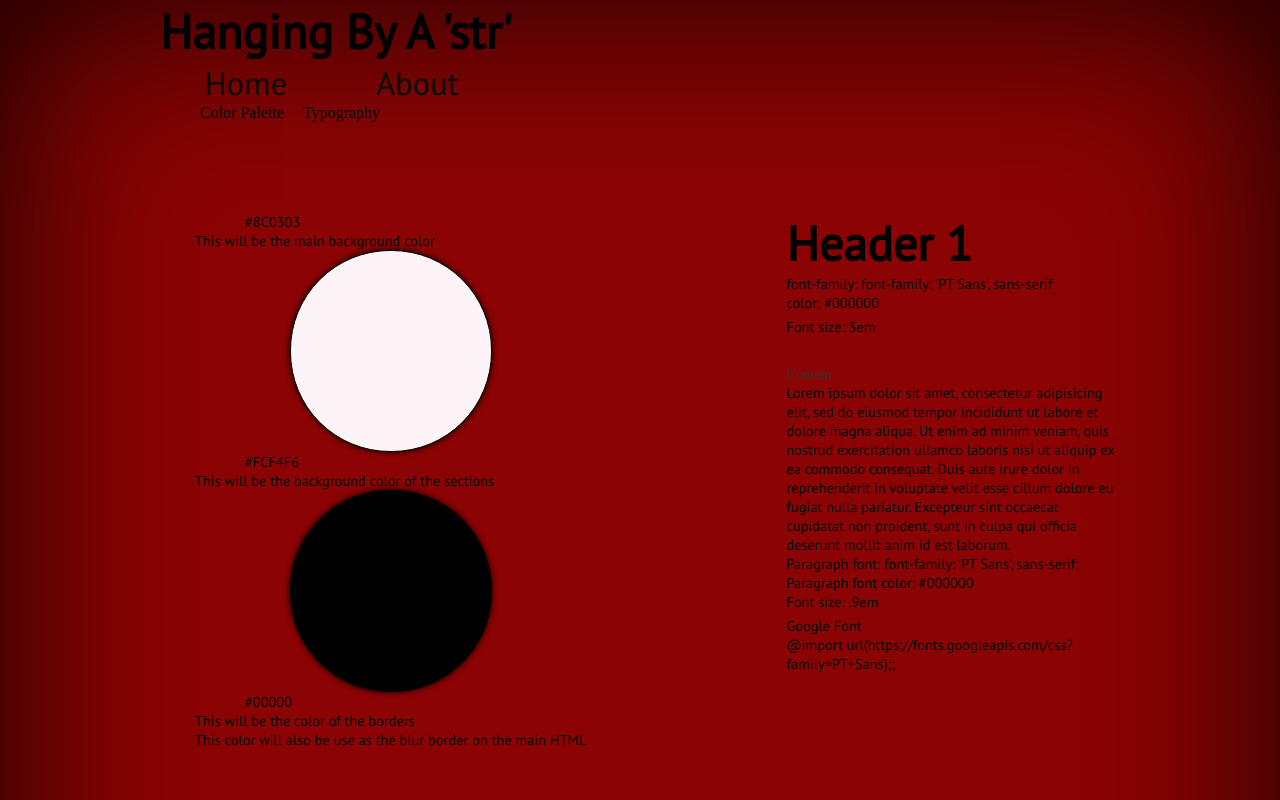
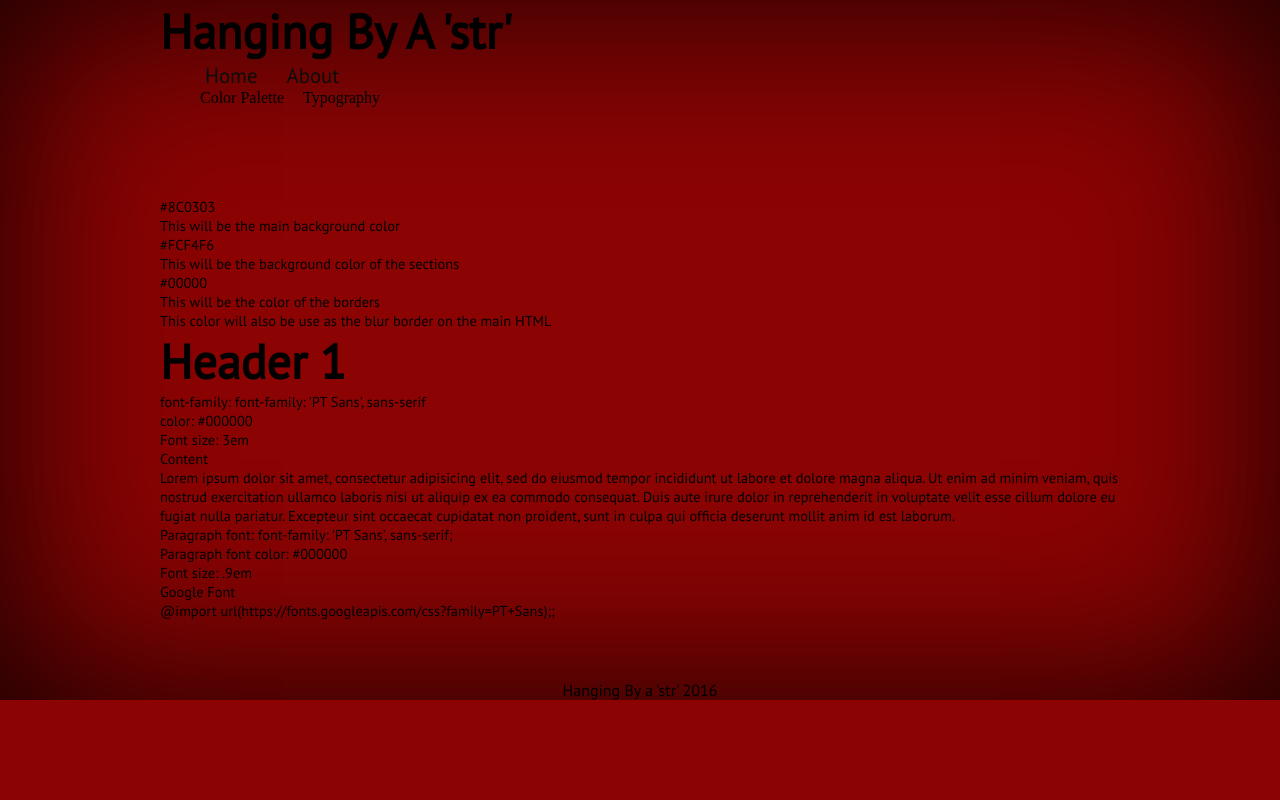
Before and after one commit to jurrish/hangman_project, a plain HTML site: page styleGuild.html in a window 1280 px wide. Shown: the top 800 px of the page. Drawn offline with Linux system fonts and the light colour scheme.

```diff
--- a/style.css
+++ b/style.css
@@ -261,68 +261,3 @@
   margin-top: 45px;
   width: 325px;
 }
-/*styleGuild*/
-#wrapper{
-  position: relative;
-  clear: both;
-  padding-bottom: 480px;
-}
-#colorPalette{
-  padding-left: 35px;
-  padding-right: 200px;
-  width: 25%
-  position: relative;
-  float: left;
-}
-}
-#colorOne{
-  background-color: #8C0303;
-  width: 200px;
-  height: 200px;
-  border: 1px solid black;
-  box-shadow: rgba(0,0,0,19.2) 0px 0px 6px, inset rgba(0,0,0,0.2) 0px 0px 0px;
-}
-#colorTwo{
-  background-color: #FCF4F6;
-  width: 200px;
-  height: 200px;
-  border: 1px solid black;
-  box-shadow: rgba(0,0,0,19.2) 0px 0px 6px, inset rgba(0,0,0,0.2) 0px 0px 0px;
-
-}
-#colorThree{
-  background-color: #000;
-  width: 200px;
-  height: 200px;
-  border: 1px solid black;
-  box-shadow: rgba(0,0,0,19.2) 0px 0px 6px, inset rgba(0,0,0,0.2) 0px 0px 0px;
-
-}
-.mainColors{
-  border-radius: 100px;
-}
-.hexCode{
-  padding-left: 50px;
-}
-.fontColor{
-  padding-bottom: 5px;
-  color:#000;
-}
-.headerFont{
-  color:#000;
-}
-.paraFont{
-  color: #000;
-  padding-left: 436px;
-}
-#para{
-  font-family: 'Sorts Mill Goudy', serif;
-  color: #373535;
-  padding-top: 25px;
-}
-.navItems{
-  color: #423D3D;
-  font-family: 'Sorts Mill Goudy', serif;
-  font-size: 25px;
-  padding-right: 75px;
-}
```
Also changed, not shown: page3/contact.html (+1 -3 lines).
